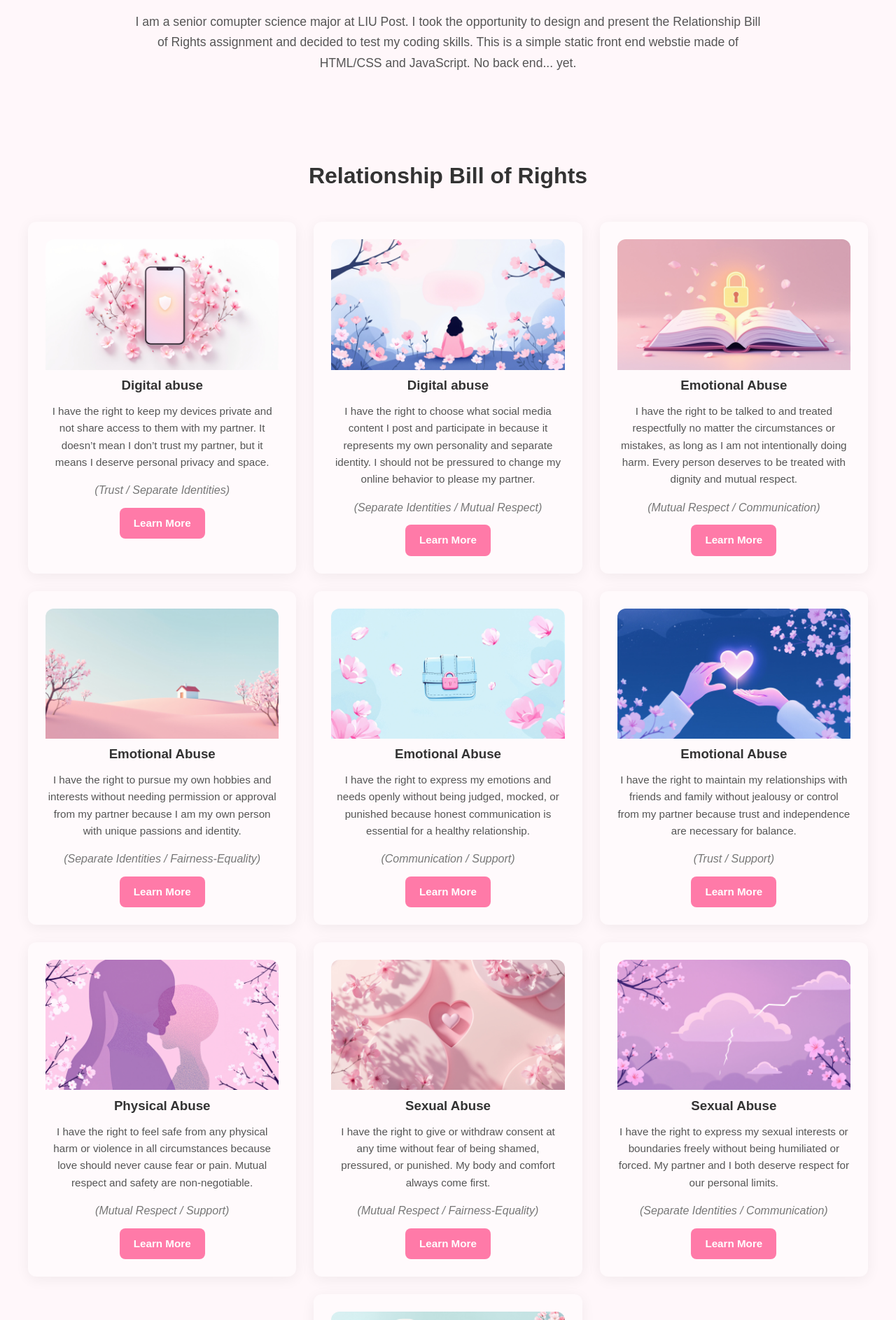
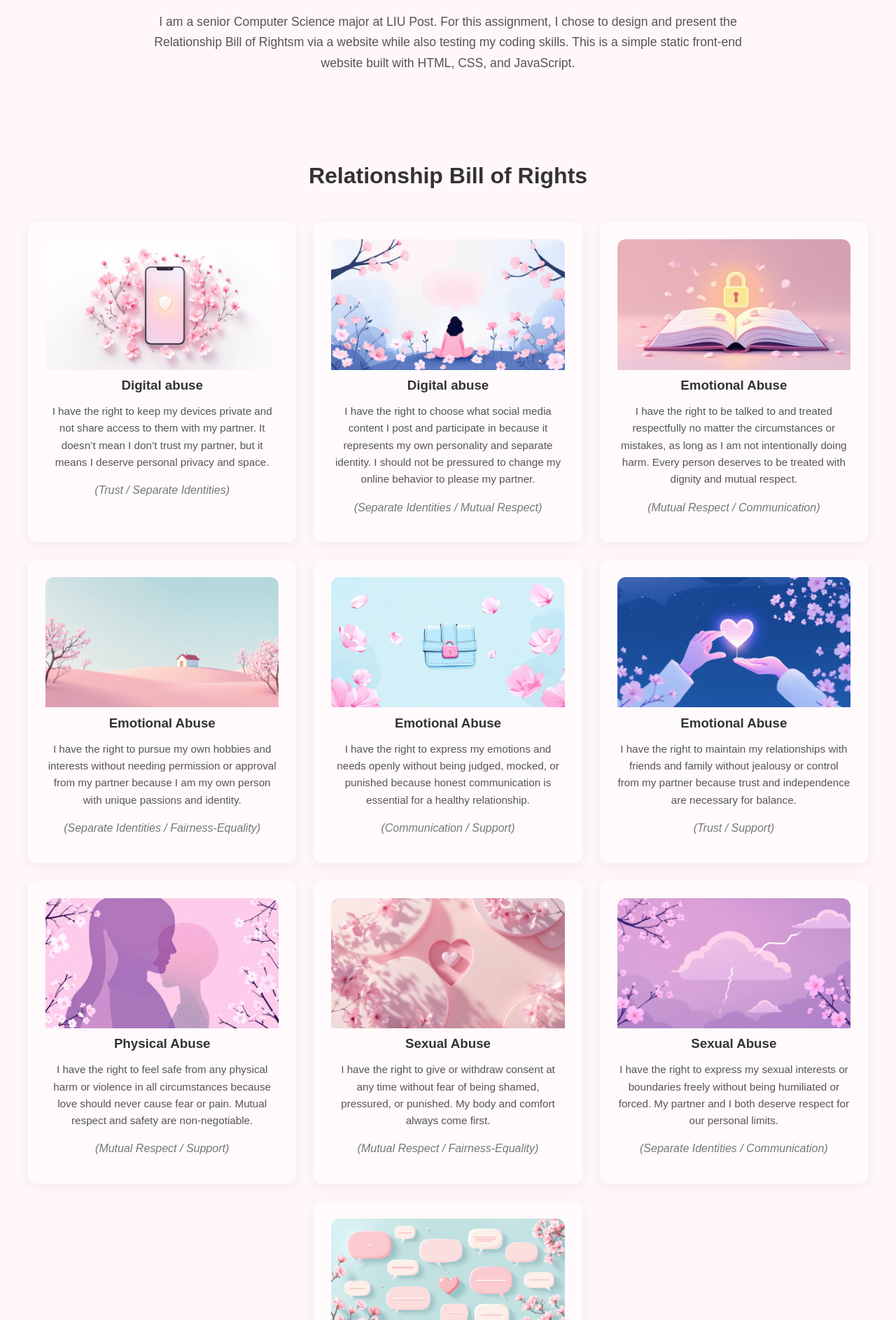
Before and after one commit to kazakovanodira/kazakovanodira.github.io, a plain HTML site: page index.html in a window 1280 px wide. Shown: the part 913-2800 px from the top of the page at 70% size. Drawn offline with Linux system fonts and the light colour scheme.

Commit message:
Edit the text

```diff
--- a/index.html
+++ b/index.html
@@ -3,7 +3,7 @@
 <head>
     <meta charset="UTF-8" />
     <meta name="viewport" content="width=device-width, initial-scale=1.0" />
-    <title>Your Portfolio</title>
+    <title>Bill Of Rights</title>
     <link rel="stylesheet" href="styles.css" />
 </head>
 <body>
@@ -21,16 +21,14 @@
     <section id="hero" class="hero">
         <div class="hero-content">
             <h1>Hello, I'm <span>Nodira Kazakova</span></h1>
-            <p>This website is created for Human Sexuality 204 class. Relationship bill of rights. 11/17/2025. Professor Ebstein.</p>
+            <p>This website was created for the Human Sexuality And Family 204 course, presenting the Relationship Bill of Rights. Prepared on 11/17/2025 for Professor Epstein.</p>
             <a href="#projects" class="btn">View My Relationship Bill oF Rights</a>
         </div>
     </section>
 
     <section id="about" class="about">
         <h2>About Me</h2>
-        <p>
-            I am a senior comupter science major at LIU Post. I took the opportunity to design and present the Relationship Bill of Rights assignment and decided to test my coding skills. This is a simple static front end webstie made of HTML/CSS and JavaScript. No back end... yet.
-        </p>
+        <p>I am a senior Computer Science major at LIU Post. For this assignment, I chose to design and present the Relationship Bill of Rightsm via a website while also testing my coding skills. This is a simple static front-end website built with HTML, CSS, and JavaScript.</p>
     </section>
 
     <section id="projects" class="projects">
@@ -44,7 +42,6 @@
             <h3>Digital abuse</h3>
             <p>I have the right to keep my devices private and not share access to them with my partner. It doesn’t mean I don’t trust my partner, but it means I deserve personal privacy and space.</p>
             <span class="mics">(Trust / Separate Identities)</span>
-            <a href="#" class="btn">Learn More</a>
         </div>
 
         <div class="project-card">
@@ -54,7 +51,6 @@
             <h3>Digital abuse</h3>
             <p>I have the right to choose what social media content I post and participate in because it represents my own personality and separate identity. I should not be pressured to change my online behavior to please my partner.</p>
             <span class="mics">(Separate Identities / Mutual Respect)</span>
-            <a href="#" class="btn">Learn More</a>
         </div>
 
         <div class="project-card">
@@ -64,7 +60,6 @@
             <h3>Emotional Abuse</h3>
             <p>I have the right to be talked to and treated respectfully no matter the circumstances or mistakes, as long as I am not intentionally doing harm. Every person deserves to be treated with dignity and mutual respect.</p>
             <span class="mics">(Mutual Respect / Communication)</span>
-            <a href="#" class="btn">Learn More</a>
         </div>
 
         <div class="project-card">
@@ -74,7 +69,6 @@
             <h3>Emotional Abuse</h3>
             <p>I have the right to pursue my own hobbies and interests without needing permission or approval from my partner because I am my own person with unique passions and identity.</p>
             <span class="mics">(Separate Identities / Fairness-Equality)</span>
-            <a href="#" class="btn">Learn More</a>
         </div>
 
         <div class="project-card">
@@ -84,7 +78,6 @@
             <h3>Emotional Abuse</h3>
             <p>I have the right to express my emotions and needs openly without being judged, mocked, or punished because honest communication is essential for a healthy relationship.</p>
             <span class="mics">(Communication / Support)</span>
-            <a href="#" class="btn">Learn More</a>
         </div>
 
         <div class="project-card">
@@ -94,7 +87,6 @@
             <h3>Emotional Abuse</h3>
             <p>I have the right to maintain my relationships with friends and family without jealousy or control from my partner because trust and independence are necessary for balance.</p>
             <span class="mics">(Trust / Support)</span>
-            <a href="#" class="btn">Learn More</a>
         </div>
 
         <div class="project-card">
@@ -104,7 +96,6 @@
             <h3>Physical Abuse</h3>
             <p>I have the right to feel safe from any physical harm or violence in all circumstances because love should never cause fear or pain. Mutual respect and safety are non-negotiable.</p>
             <span class="mics">(Mutual Respect / Support)</span>
-            <a href="#" class="btn">Learn More</a>
         </div>
 
         <div class="project-card">
@@ -114,7 +105,6 @@
             <h3>Sexual Abuse</h3>
             <p>I have the right to give or withdraw consent at any time without fear of being shamed, pressured, or punished. My body and comfort always come first.</p>
             <span class="mics">(Mutual Respect / Fairness-Equality)</span>
-            <a href="#" class="btn">Learn More</a>
         </div>
 
         <div class="project-card">
@@ -124,7 +114,6 @@
             <h3>Sexual Abuse</h3>
             <p>I have the right to express my sexual interests or boundaries freely without being humiliated or forced. My partner and I both deserve respect for our personal limits.</p>
             <span class="mics">(Separate Identities / Communication)</span>
-            <a href="#" class="btn">Learn More</a>
         </div>
 
         <div class="project-card">
@@ -134,21 +123,19 @@
             <h3>Financial Abuse</h3>
             <p>I have the right to earn, save, and spend my own money as I choose because I am an independent individual with my own needs and responsibilities.</p>
             <span class="mics">(Fairness-Equality / Separate Identities)</span>
-            <a href="#" class="btn">Learn More</a>
         </div>
 
     </div>
 </section>
 
-
     <section id="contact" class="contact">
         <h2>Contact</h2>
-        <p>Email: your.email@example.com</p>
-        <p>LinkedIn: linkedin.com/in/yourprofile</p>
+        <p>Email: nodira.kazakova@my.liu.edu</p>
+        <p>LinkedIn: linkedin.com/in/kazakovanodira</p>
     </section>
 
     <footer>
-        <p>&copy; 2025 Your Name. All rights reserved.</p>
+        <p>&copy; 2025 Nodira Kazakova.</p>
     </footer>
 </body>
 </html>
--- a/script.js
+++ b/script.js
@@ -1,5 +1,3 @@
-// Basic JS for smooth scrolling and simple interactivity
-
 document.addEventListener('DOMContentLoaded', () => {
     // Smooth scroll for nav links
     const links = document.querySelectorAll('.nav-links a');
```
